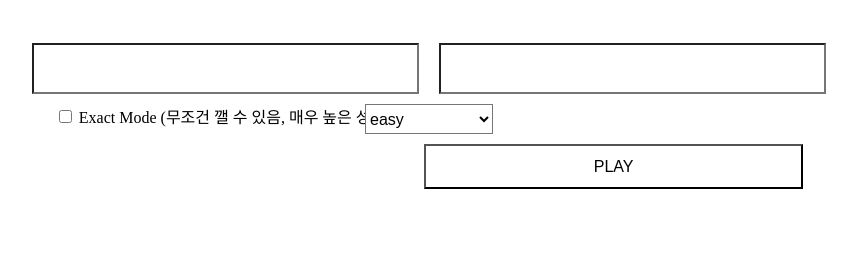
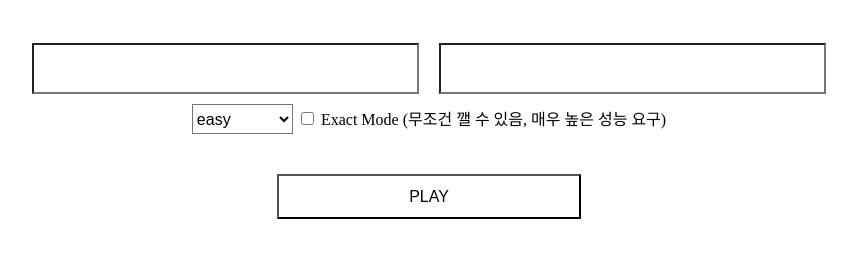
Before and after one commit to jhleekr/minesweeper, a plain HTML site: page home.html in a window 1280 px wide. Shown: the part 165-422 px from the top of the page, without its empty margins (211-1068 px from the left). Drawn offline with Linux system fonts and the light colour scheme; a web font is replaced by a local one.

Commit message:
home 난이도 버튼

```diff
--- a/home.css
+++ b/home.css
@@ -34,11 +34,13 @@ h1 {
 	font-size: 120%;
 	text-align: center;
 }
-#playButton{
-	display: flex;
-	justify-content: center;
+#second_floor, #third_floor{
+	width: 80%;
+	margin: 0 auto;
+	text-align: center;
 }
 #play {
+	display: inline-block;
 	background-color: white;
 	height: 45px;
 	width: 30%;
@@ -46,9 +48,11 @@ h1 {
 	margin-top: 40px;
 }
 #difficulty {
-	position: absolute;
 	background-color: white;
 	height: 30px;
 	width: 10%;
 	font-size: 100%;
 }
+#level {
+	display: inline-block;
+}
--- a/home.html
+++ b/home.html
@@ -23,14 +23,16 @@ home page
 			<input class="xy" id="ysize" type="text" onkeyup="if(window.event.keyCode==13){generate()}">
 		</div>
 
-		<div id="playButton">
+		<div id="second_floor">
 			<select id="difficulty">
 				<option value="easy" selected>easy</option>
 				<option value="normal">normal</option>
 				<option value="hard">hard</option>
 				<option value="hell">hell</option>
 			</select>
-            <label><input id="mode" type="checkbox" name="em" value="t"> Exact Mode (무조건 깰 수 있음, 매우 높은 성능 요구)</label>
+			<label id="level"><input id="mode" type="checkbox" name="em" value="t"> Exact Mode (무조건 깰 수 있음, 매우 높은 성능 요구)</label>
+		</div>
+		<div id="third_floor">
 			<input id = "play" type="button" value="PLAY" onclick="generate()">
 		</div>
 	</div>
```
